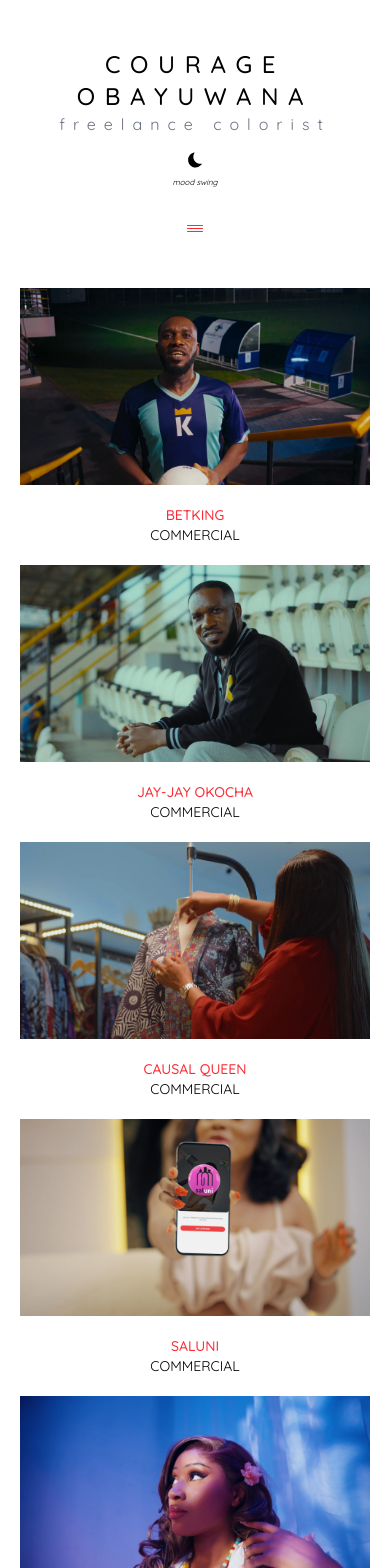
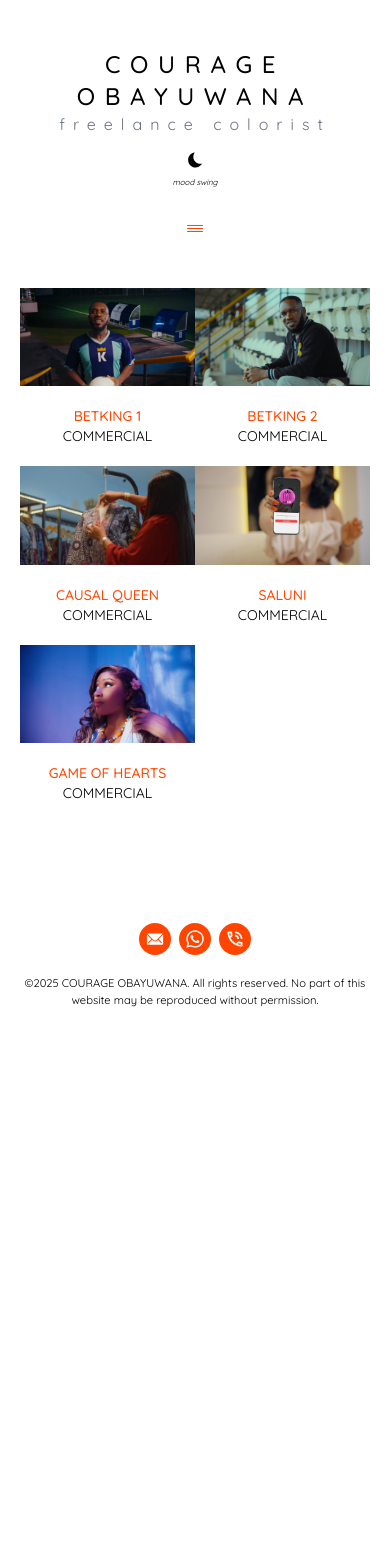
Before and after one commit to Obayuwana22/courage-portfolio, a React (Vite) app: page /commercial in a window 390 px wide. Shown: the top 1568 px of the page. After the commit the page ends 1029 px from the top, so only its background shows below. Built offline with nearby package versions, Linux system fonts and the light colour scheme.

Commit message:
Change text colour and responsivenes

```diff
--- a/src/components/Footer.jsx
+++ b/src/components/Footer.jsx
@@ -14,12 +14,12 @@
             <FaInstagram size={20} color="white" />
           </a>
         </div> */}
-        <div className="border border-transparent rounded-3xl w-8 h-8 bg-red-500 flex justify-center items-center">
+        <div className="border border-transparent rounded-3xl w-8 h-8 bg-[#ff4500] flex justify-center items-center">
           <a href="mailto:courage304@gmail.com">
             <IoIosMail size={20} color="white" />
           </a>
         </div>
-        <div className="border border-transparent rounded-3xl w-8 h-8 bg-red-500 flex justify-center items-center">
+        <div className="border border-transparent rounded-3xl w-8 h-8 bg-[#ff4500] flex justify-center items-center">
           <a
             href="https://wa.me/+2348184127982"
             target="_blank"
@@ -28,7 +28,7 @@
             <FaWhatsapp size={20} color="white" />
           </a>
         </div>
-        <div className="border border-transparent rounded-3xl w-8 h-8 bg-red-500 flex justify-center items-center">
+        <div className="border border-transparent rounded-3xl w-8 h-8 bg-[#ff4500] flex justify-center items-center">
           <a href="tel:+2347063337594">
             <MdOutlinePhoneInTalk size={20} color="white" />
           </a>
--- a/src/components/Navbar.jsx
+++ b/src/components/Navbar.jsx
@@ -22,28 +22,28 @@
         >
           <motion.div
             animate={{ rotate: isOpen ? 45 : 0, y: isOpen ? 5 : 0 }}
-            className="w-4 h-[1px] bg-red-500 rounded transition-all"
+            className="w-4 h-[1px] bg-[#ff4500] rounded transition-all"
           />
           <motion.div
             animate={{ opacity: isOpen ? 0 : 1 }}
-            className="w-4 h-[1px] bg-red-500 rounded transition-all"
+            className="w-4 h-[1px] bg-[#ff4500] rounded transition-all"
           />
           <motion.div
             animate={{ rotate: isOpen ? -45 : 0, y: isOpen ? -1 : 0 }}
-            className="w-4 h-[1px] bg-red-500 rounded transition-all"
+            className="w-4 h-[1px] bg-[#ff4500] rounded transition-all"
           />
         </button>
       </div>
 
       <div
-        className={`flex flex-col text-red-500 uppercase tracking-[0.4em] text-sm shadow-md transition-[max-height] duration-1000 ease-in-out overflow-hidden md:shadow-none md:flex-row md:flex-wrap md:justify-center md:overflow-visible
+        className={`flex flex-col text-[#ff4500] uppercase tracking-[0.4em] text-sm shadow-md transition-[max-height] duration-1000 ease-in-out overflow-hidden md:shadow-none md:flex-row md:flex-wrap md:justify-center md:overflow-visible
             md:mb-16  ${isMenuActive ? "max-h-[500px]" : "max-h-0"}`}
       >
         <Link
           to="/work"
           className={`flex justify-center my-5 md:my-2 md:hover:border-b-1 ${
             location.pathname === "/work"
-              ? "md:border-b-1 md:border-red-500"
+              ? "md:border-b-1 md:border-[#ff4500]"
               : ""
           } `}
           onClick={handleClick}
@@ -52,13 +52,13 @@
         </Link>
         {navLinks.map((navLink) => (
           <ul key={navLink.id}>
-            <li className="border-t-1 border-red-500 text-center py-5 md:border-t-0 md:py-2">
+            <li className="border-t-1 border-[#ff4500] text-center py-5 md:border-t-0 md:py-2">
               <span className="hidden md:inline md:px-5">•</span>
               <Link
                 to={navLink.path}
                 className={`${
                   location.pathname === navLink.path
-                    ? "md:border-b-1 md:border-red-500"
+                    ? "md:border-b-1 md:border-[#ff4500]"
                     : ""
                 }`}
                 onClick={handleClick}
--- a/src/components/ProjectCard.jsx
+++ b/src/components/ProjectCard.jsx
@@ -4,7 +4,7 @@
 const ProjectCard = ({ projects = allProjects }) => {
   return (
     <div>
-      <div className="grid md:grid-cols-2 lg:grid-cols-3 mb-20">
+      <div className="grid grid-cols-2 lg:grid-cols-3 mb-20">
         {projects.map((project) => {
           const { id, img, title, genre } = project;
           return (
@@ -14,15 +14,15 @@
                   src={img}
                   alt={title}
                   className="my-5 lg:my-0 lg:hover:opacity-50 transition duration-700
-           aspect-[16/9] object-cover
+        aspect-[16/9] object-cover
                   "
                   loading="lazy"
                 />
               </Link>
 
               <div className="text-center uppercase text-sm lg:absolute lg:top-1/2 lg:left-1/2 lg:transform lg:-translate-x-1/2 lg:-translate-y-1/2 lg:opacity-0 lg:group-hover:opacity-100 lg:transition lg:duration-700">
-                <span className="text-red-500 font-medium">{title}</span>
-                <h3 className=" lg:text-red-500 dark:text-white">{genre}</h3>
+                <span className="text-[#ff4500] font-medium">{title}</span>
+                <h3 className=" lg:text-[#ff4500] dark:text-white">{genre}</h3>
               </div>
             </div>
           );
--- a/src/data.js
+++ b/src/data.js
@@ -266,14 +266,14 @@
   {
     id: nanoid(),
     img: betone18,
-    title: "betking",
+    title: "betking 1",
     genre: "commercial",
     video: "",
     projectInformation: {
-      title: "Dying for Water",
-      clientName: "Rector Cares Foundation",
-      directorName: "Osakpolor Omoregie",
-      directorOfPhotographyName: "Osakpolor Omoregie",
+      title: "Betking",
+      clientName: "Betking",
+      directorName: "Aje Filmworks",
+      directorOfPhotographyName: "Courage Obayuwana",
       beforeAfterLabel: "Before | After",
     },
     callToAction: {
@@ -309,14 +309,14 @@
   {
     id: nanoid(),
     img: bettwo1,
-    title: "Jay-Jay Okocha",
+    title: "betking 2",
     genre: "commercial",
     video: "",
     projectInformation: {
-      title: "Dying for Water",
-      clientName: "Rector Cares Foundation",
-      directorName: "Osakpolor Omoregie",
-      directorOfPhotographyName: "Osakpolor Omoregie",
+      title: "Betking",
+      clientName: "Betking",
+      directorName: "Aje Filmworks",
+      directorOfPhotographyName: "Courage Obayuwana",
       beforeAfterLabel: "Before | After",
     },
     callToAction: {
```
